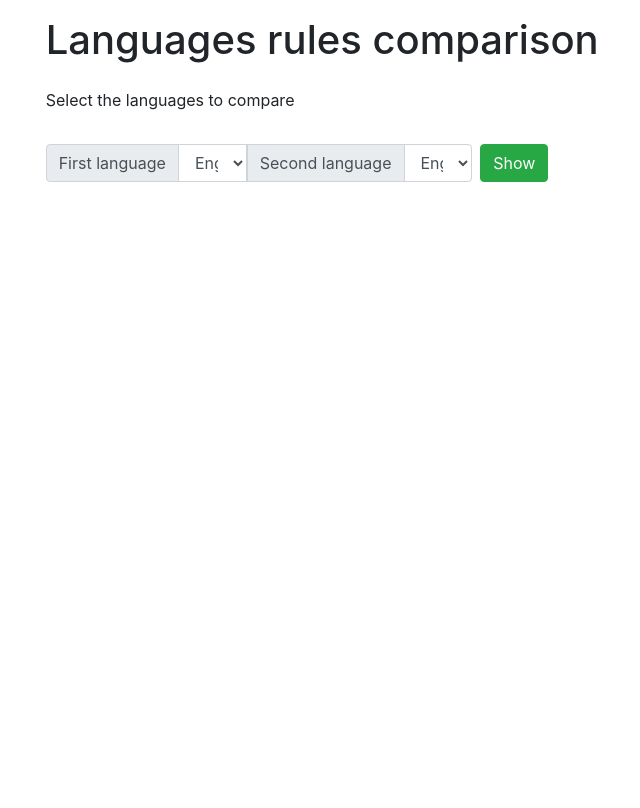
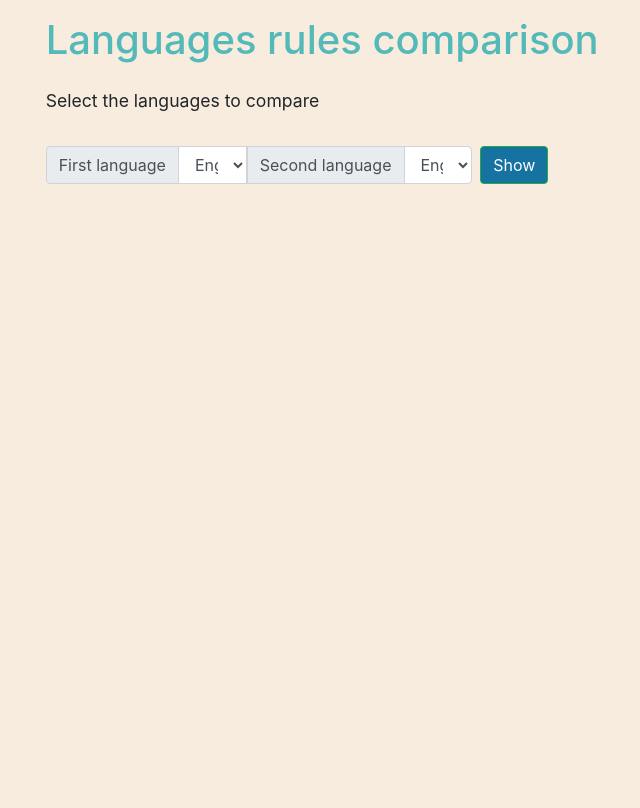
Before and after one commit to PiCindy/Inter-Language-Analogies, a Flask app: page / in a window 1280 px wide. Shown: the whole page, without its empty margins (61-701 px from the left). Before the commit the page ends 182 px from the top, so only its background shows below. Run offline with Flask 2, Linux system fonts and the light colour scheme; some libraries are stand-ins or nearby versions.

Commit message:
Design website

```diff
--- a/website/app.py
+++ b/website/app.py
@@ -22,7 +22,7 @@ def route_print(dic):
             elif type(val) == type(dict()):
                 text += "<p style='font-weight: bold;'>" + key + "</p>" + route_print(val)
             else:
-                text += "<p>" + "\t" + key + ": " + val +  "</p>"
+                text += "<p style='font-size: 1.1em;'>" + "\t" + key + ": " + val +  "</p>"
     return text
 
 
@@ -53,12 +53,12 @@ def process_similarities(lang1, lang2):
                 new_rules2 = []
                 for r1 in rules1:
                     if r1 in rules2:
-                        new_rules1.append('<t style="color:blue">' + r1 + '</t>')
+                        new_rules1.append('<t style="color:#9C0F48">' + r1 + '</t>')
                     else:
                         new_rules1.append(r1)
                 for r2 in rules2:
                     if r2 in rules1:
-                        new_rules2.append('<t style="color:blue">' + r2 + '</t>')
+                        new_rules2.append('<t style="color:#9C0F48">' + r2 + '</t>')
                     else:
                         new_rules2.append(r2)
                 rules1 = "|".join(new_rules1)
--- a/website/static/css/style.css
+++ b/website/static/css/style.css
@@ -20,6 +20,14 @@
   clear: both;
 }
 
+h1 {
+  color: #54BAB9;
+}
+
+body {
+  background-color: #F7ECDE;
+}
+
 details {
     padding: .5em .5em 0;
     display: grid;
--- a/website/templates/index.html
+++ b/website/templates/index.html
@@ -22,7 +22,7 @@
             <div class="col-md-1">
             </div>
             <div class="col-md-11">
-                <p>Select the languages to compare </p>
+                <p style='font-size: 1.1em;'>Select the languages to compare </p>
             </div>
         </div>
         <div class="mt-3 row no-gutters align-items-center">
@@ -53,12 +53,12 @@
                 </select>
             </div>
             <div id="step4" class="col-auto">
-                <button class="btn btn-success" type="submit">Show</button>
+                <button class="btn btn-success" type="submit" style="background-color: #1572A1;">Show</button>
             </div>
         </div>
 
     </form>
-    <div class="mt-3 row no-gutters align-items-top">
+    <div class="mt-3 row no-gutters align-items-top" >
         <div class="col-md-1">
         </div>
         <div class="col-md-5">
```
